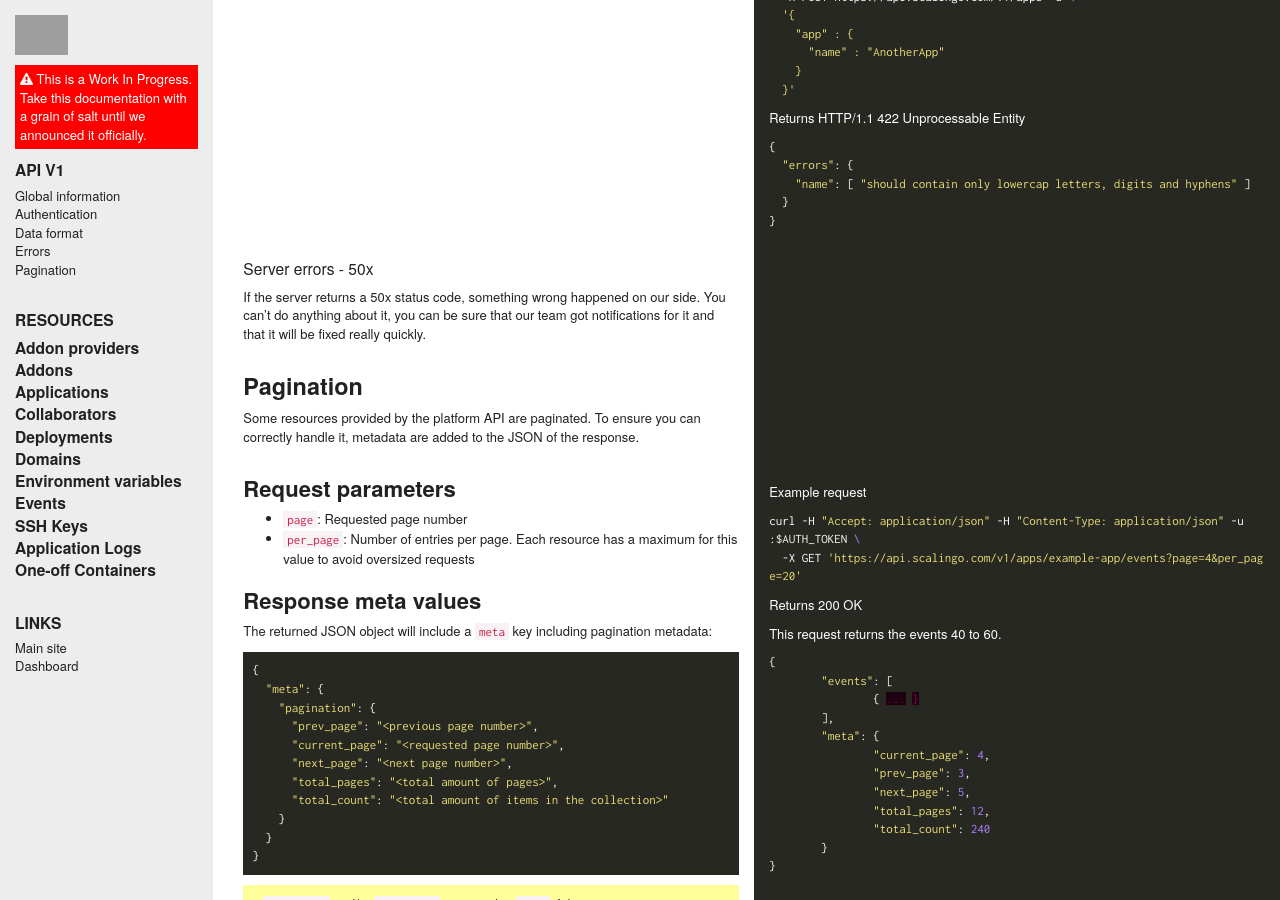
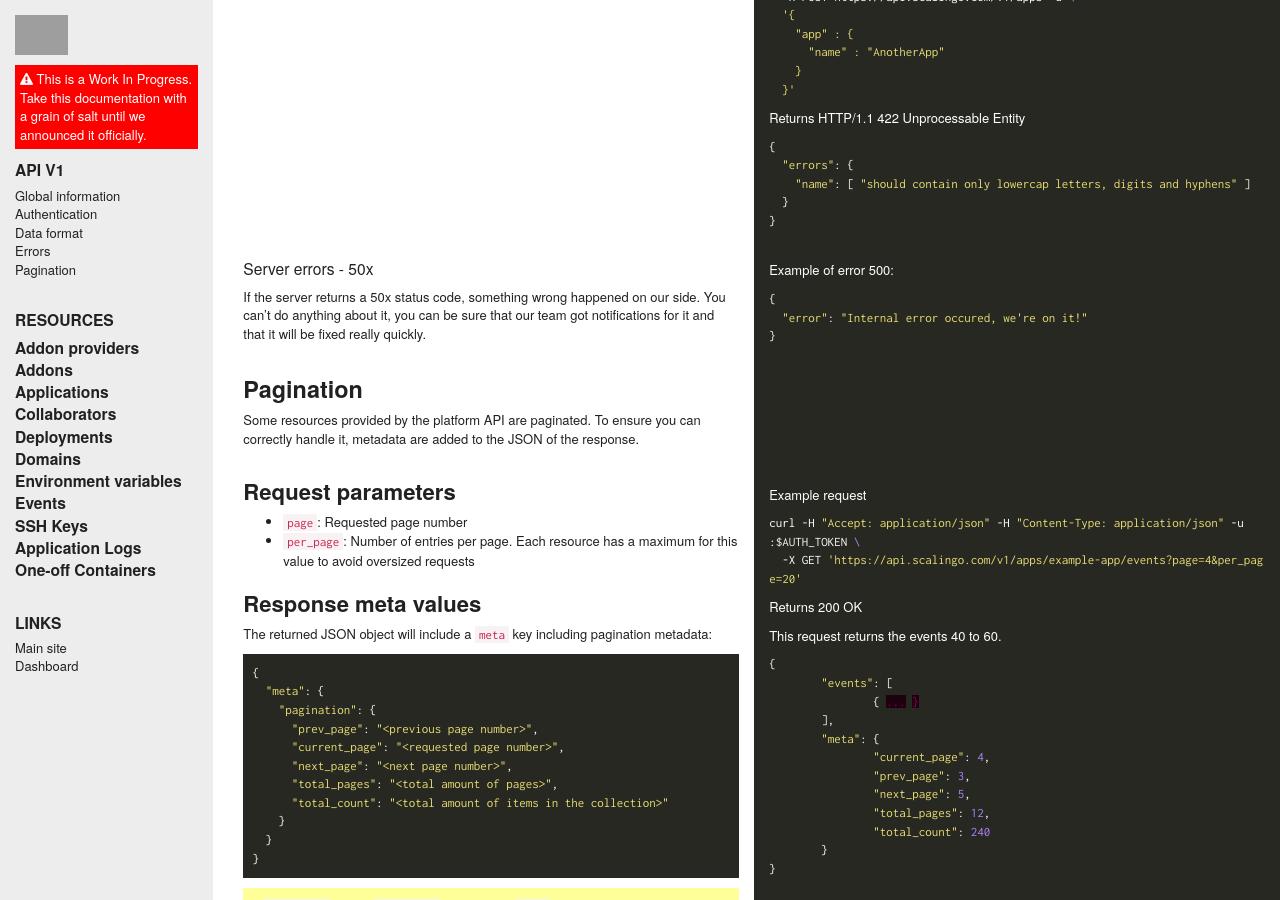
Before and after one commit to xcarpentier/developers.scalingo.com, a Jekyll site: the page built from index.html, in a window 1280 px wide and 900 px high, scrolled down 2883 px. Built offline with Jekyll 4.4.1, drawn with Linux system fonts in a browser that asks for light colours; nearby versions of some CDN libraries; grey boxes are pictures that could not be loaded.

Commit message:
Error 500 example

```diff
--- a/index.html
+++ b/index.html
@@ -290,7 +290,16 @@ key may be plural if a collection of items is returned.</p>
 You can’t do anything about it, you can be sure that our team got notifications
 for it and that it will be fixed really quickly.</p>
 
-</div><div class='hidden-xs col-xs-12 col-sm-6 sidebar-code'></div></div><div class='row'><div class='col-xs-12 col-sm-6 sidebar-text'>
+</div><div class='col-xs-12 col-sm-6 sidebar-code'>
+<p>Example of error 500:</p>
+
+<div class="highlighter-rouge"><pre class="highlight"><code><span class="p">{</span><span class="w">
+  </span><span class="s2">"error"</span><span class="p">:</span><span class="w"> </span><span class="s2">"Internal error occured, we're on it!"</span><span class="w">
+</span><span class="p">}</span><span class="w">
+</span></code></pre>
+</div>
+
+</div></div><div class='row'><div class='col-xs-12 col-sm-6 sidebar-text'>
 <h1 id="pagination">Pagination</h1>
 
 <p>Some resources provided by the platform API are paginated. To
```
Also changed, not shown: markdown/index.md (+10 -0 lines).
